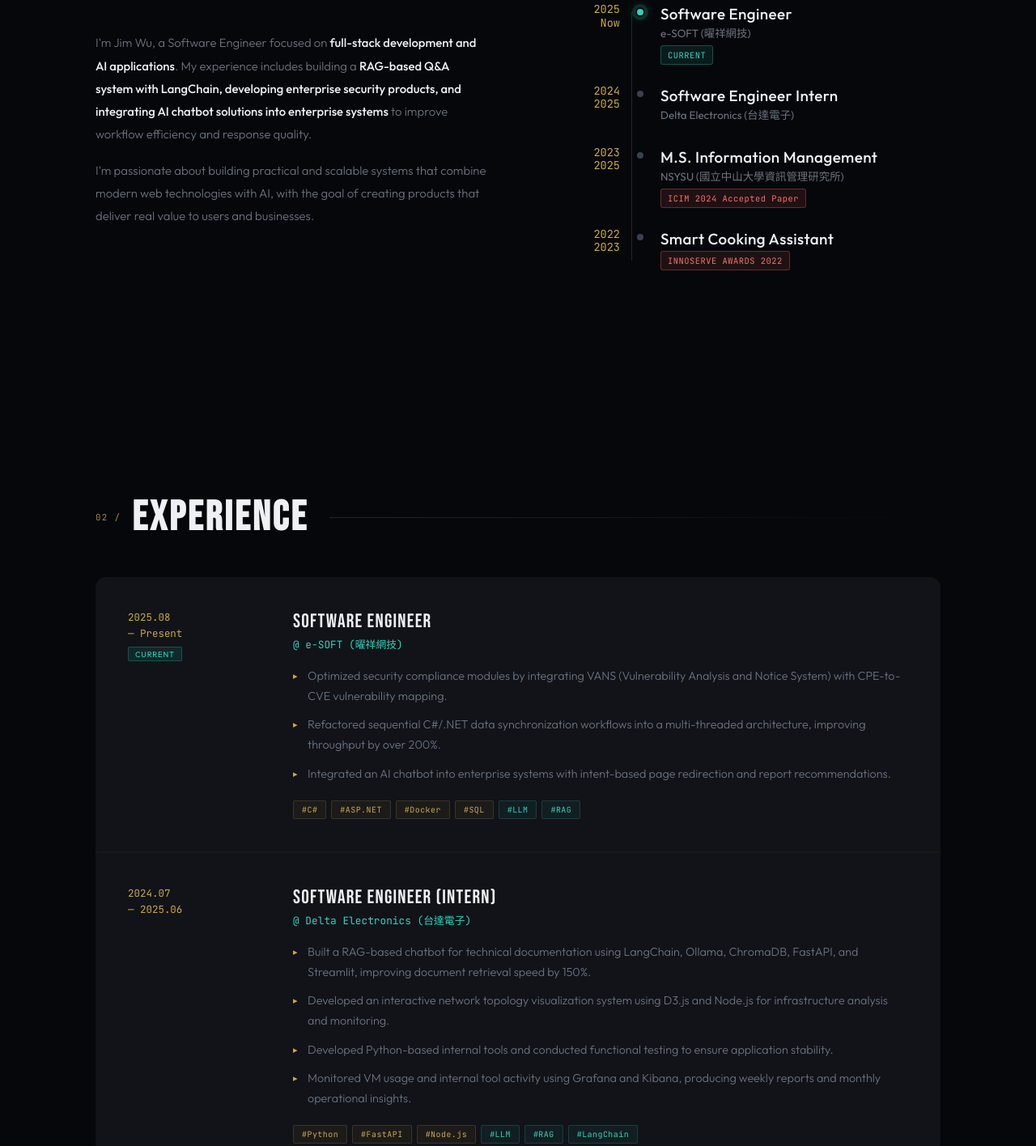
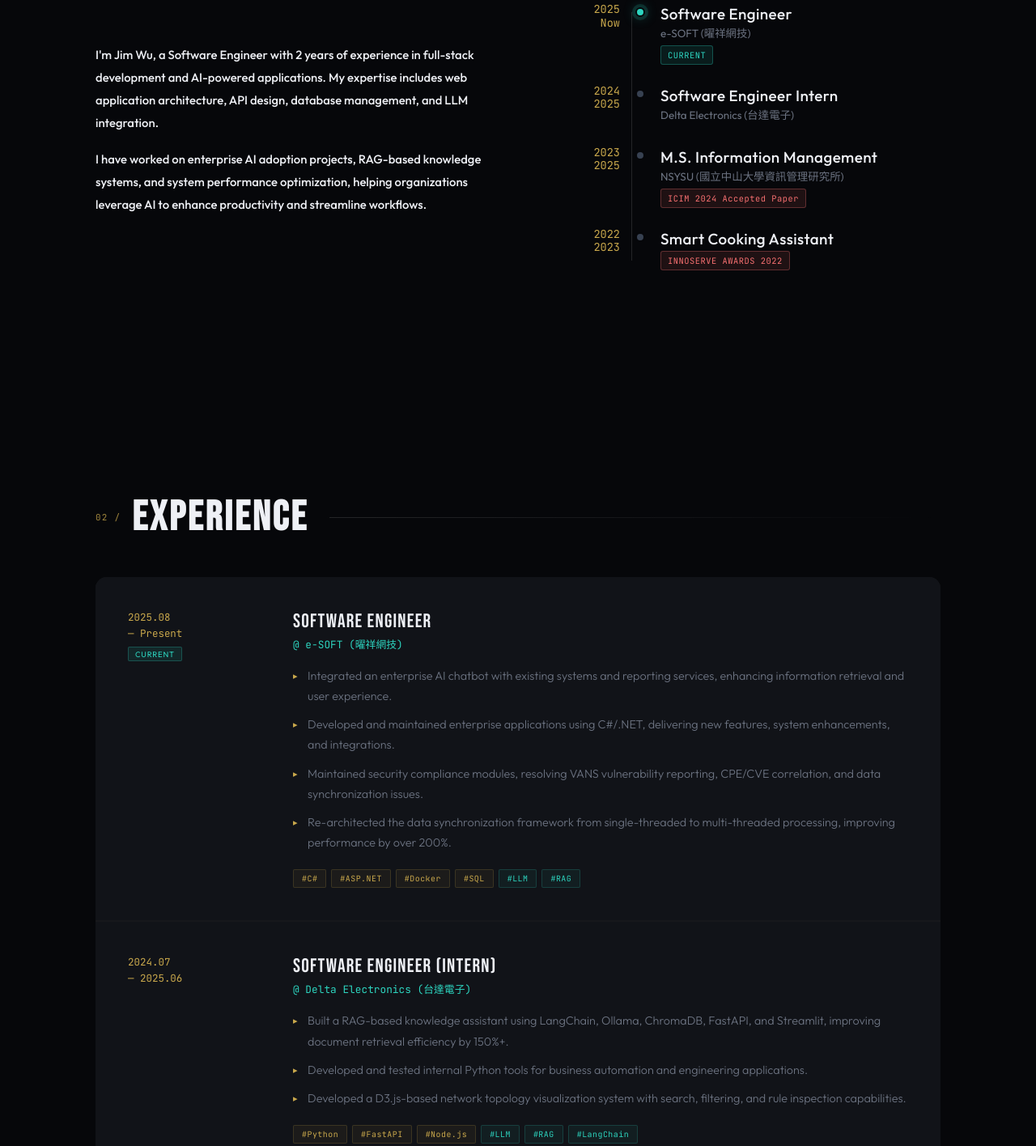
Before and after one commit to jim408401/jim408401.github.io, a plain HTML site: page index.html in a window 1280 px wide. Shown: the part 1036-2452 px from the top of the page at 81% size. Drawn offline with Linux system fonts and the light colour scheme.

Commit message:
Update About Me and Experience sections to reflect new roles and responsibilities

```diff
--- a/index.html
+++ b/index.html
@@ -94,8 +94,8 @@
     </div>
     <div class="about-grid">
       <div class="about-body">
-        <p class="fi">I'm Jim Wu, a Software Engineer focused on <strong>full-stack development and AI applications</strong>. My experience includes building a <strong>RAG-based Q&A system with LangChain, developing enterprise security products, and integrating AI chatbot solutions into enterprise systems</strong> to improve workflow efficiency and response quality.</p>
-        <p class="fi">I'm passionate about building practical and scalable systems that combine modern web technologies with AI, with the goal of creating products that deliver real value to users and businesses.</p>
+        <p class="fi"><strong>I'm Jim Wu, a Software Engineer with 2 years of experience in full-stack development and AI-powered applications. My expertise includes web application architecture, API design, database management, and LLM integration.</strong></p>
+        <p class="fi"><strong>I have worked on enterprise AI adoption projects, RAG-based knowledge systems, and system performance optimization, helping organizations leverage AI to enhance productivity and streamline workflows.</strong></p>
       </div>
         <div class="timeline-container fi">
           <div class="timeline-item current fi">
@@ -168,9 +168,10 @@
           <div class="xp-role">Software Engineer</div>
           <div class="xp-company">@ e-SOFT (曜祥網技)</div>
           <ul class="xp-list-inner">
-            <li>Optimized security compliance modules by integrating VANS (Vulnerability Analysis and Notice System) with CPE-to-CVE vulnerability mapping.</li>
-            <li>Refactored sequential C#/.NET data synchronization workflows into a multi-threaded architecture, improving throughput by over 200%.</li>
-            <li>Integrated an AI chatbot into enterprise systems with intent-based page redirection and report recommendations.</li>
+            <li>Integrated an enterprise AI chatbot with existing systems and reporting services, enhancing information retrieval and user experience.</li>
+            <li>Developed and maintained enterprise applications using C#/.NET, delivering new features, system enhancements, and integrations.</li>
+            <li>Maintained security compliance modules, resolving VANS vulnerability reporting, CPE/CVE correlation, and data synchronization issues.</li>
+            <li>Re-architected the data synchronization framework from single-threaded to multi-threaded processing, improving performance by over 200%.</li>
           </ul>
           <div class="chips">
             <span class="chip">#C#</span><span class="chip">#ASP.NET</span><span class="chip">#Docker</span><span class="chip">#SQL</span><span class="chip teal">#LLM</span><span class="chip teal">#RAG</span>
@@ -186,10 +187,9 @@
           <div class="xp-role">Software Engineer (Intern)</div>
           <div class="xp-company">@ Delta Electronics (台達電子)</div>
           <ul class="xp-list-inner">
-            <li>Built a RAG-based chatbot for technical documentation using LangChain, Ollama, ChromaDB, FastAPI, and Streamlit, improving document retrieval speed by 150%.</li>
-            <li>Developed an interactive network topology visualization system using D3.js and Node.js for infrastructure analysis and monitoring.</li>
-            <li>Developed Python-based internal tools and conducted functional testing to ensure application stability.</li>
-            <li>Monitored VM usage and internal tool activity using Grafana and Kibana, producing weekly reports and monthly operational insights.</li>
+            <li>Built a RAG-based knowledge assistant using LangChain, Ollama, ChromaDB, FastAPI, and Streamlit, improving document retrieval efficiency by 150%+.</li>
+            <li>Developed and tested internal Python tools for business automation and engineering applications.</li>
+            <li>Developed a D3.js-based network topology visualization system with search, filtering, and rule inspection capabilities.</li>
           </ul>
           <div class="chips">
             <span class="chip">#Python</span><span class="chip">#FastAPI</span><span class="chip">#Node.js</span><span class="chip teal">#LLM</span><span class="chip teal">#RAG</span><span class="chip teal">#LangChain</span>
```
